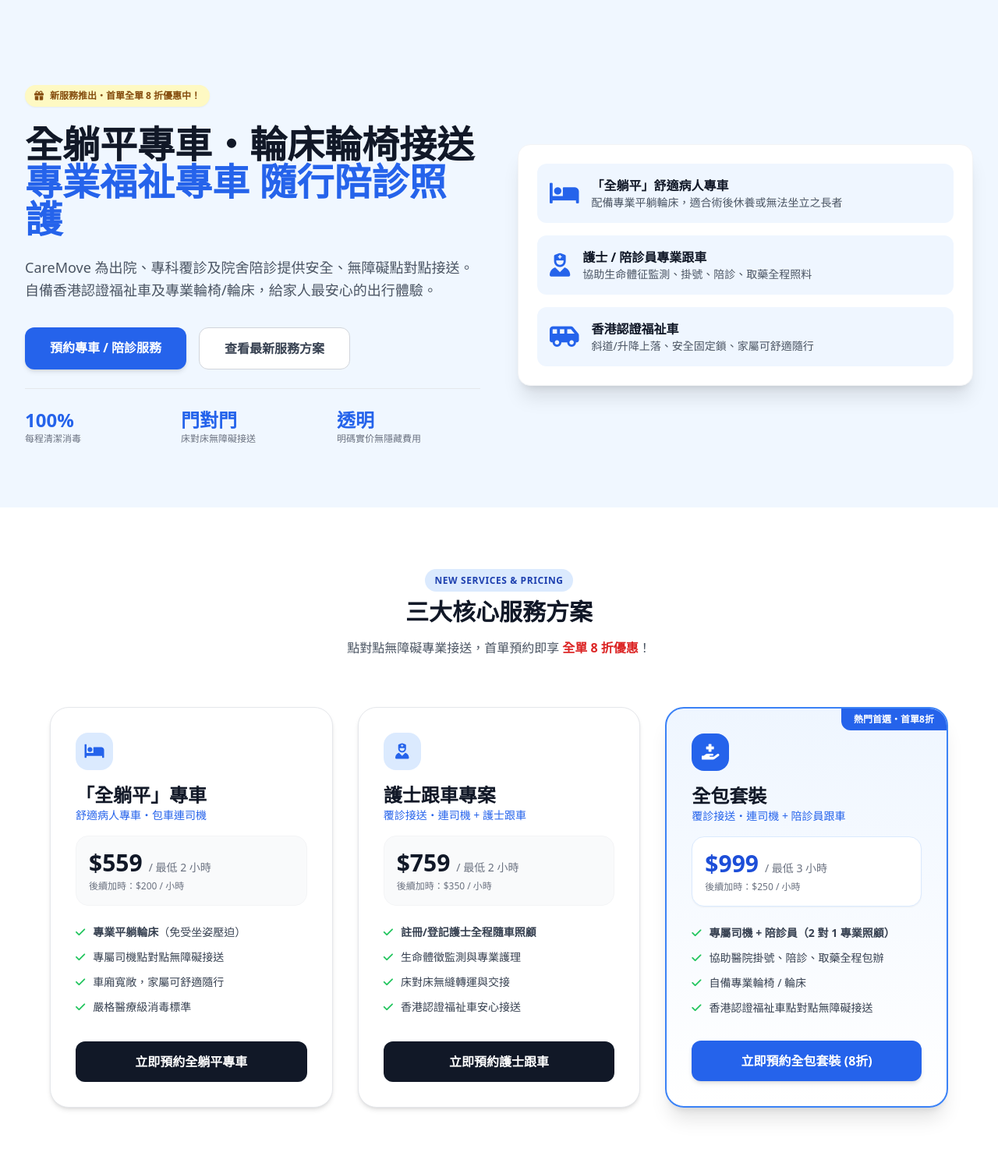
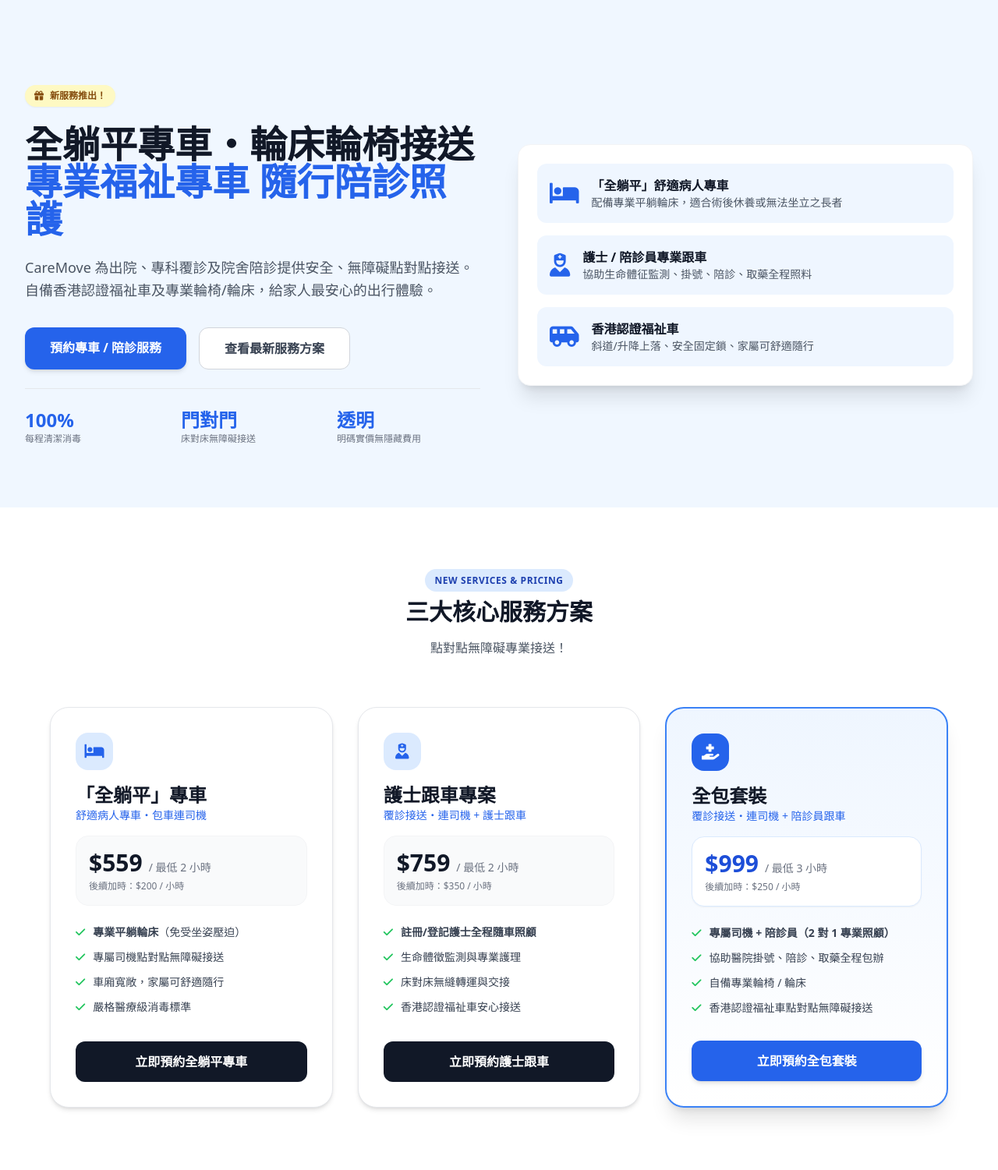
Before and after one commit to caremovemedicaltransport-cyber/caremovemedicaltransport.github.io, a plain HTML site: page index.html in a window 1280 px wide. Shown: the part 99-1600 px from the top of the page at 78% size. Drawn offline with nearby package versions, Linux system fonts and the light colour scheme.

Commit message:
Update index.html

```diff
--- a/index.html
+++ b/index.html
@@ -133,7 +133,7 @@
             <div class="space-y-6">
                 <div class="inline-flex items-center space-x-2 bg-yellow-100 text-yellow-800 text-xs font-bold px-3 py-1.5 rounded-full shadow-sm">
                     <i class="fa-solid fa-gift"></i>
-                    <span>新服務推出・首單全單 8 折優惠中！</span>
+                    <span>新服務推出！</span>
                 </div>
                 <h1 class="text-4xl md:text-5xl font-extrabold text-gray-900 leading-tight">
                     全躺平專車・輪床輪椅接送<br>
@@ -161,7 +161,7 @@
                     </div>
                     <div>
                         <p class="text-2xl font-bold text-blue-600">透明</p>
-                        <p class="text-xs text-gray-500">明碼實价無隱藏費用</p>
+                        <p class="text-xs text-gray-500">明碼實價無隱藏費用</p>
                     </div>
                 </div>
             </div>
@@ -199,7 +199,7 @@
             <div class="text-center max-w-3xl mx-auto mb-16">
                 <span class="bg-blue-100 text-blue-800 text-xs font-bold px-3 py-1.5 rounded-full uppercase tracking-wider">NEW SERVICES & PRICING</span>
                 <h2 class="text-3xl font-bold text-gray-900 mt-3">三大核心服務方案</h2>
-                <p class="text-gray-600 mt-4">點對點無障礙專業接送，首單預約即享 <span class="text-red-600 font-bold">全單 8 折優惠</span>！</p>
+                <p class="text-gray-600 mt-4">點對點無障礙專業接送！</p>
             </div>
 
             <div class="grid md:grid-cols-3 gap-8 max-w-6xl mx-auto">
@@ -272,9 +272,6 @@
 
                 <!-- 方案 3: 全包套裝 (覆診接送連陪診員) -->
                 <div class="bg-gradient-to-b from-blue-50 to-white rounded-3xl p-8 border-2 border-blue-500 shadow-xl relative overflow-hidden flex flex-col justify-between">
-                    <div class="absolute top-0 right-0 bg-blue-600 text-white text-xs font-bold px-4 py-1.5 rounded-bl-xl">
-                        熱門首選・首單8折
-                    </div>
                     <div>
                         <div class="w-12 h-12 bg-blue-600 text-white rounded-2xl flex items-center justify-center text-xl font-bold mb-4">
                             <i class="fa-solid fa-hand-holding-medical"></i>
@@ -302,7 +299,7 @@
                        target="_blank"
                        onclick="fbq('track', 'Contact', {content_name: 'Book Full Package'});"
                        class="block text-center bg-blue-600 hover:bg-blue-700 text-white font-bold py-3.5 rounded-xl shadow-md transition">
-                        立即預約全包套裝 (8折)
+                        立即預約全包套裝
                     </a>
                 </div>
 
@@ -553,7 +550,7 @@
                     <h3 class="text-lg font-bold text-blue-400 border-b border-gray-700 pb-2">💳 付款方式與訂金</h3>
                     <ul class="text-sm text-gray-300 space-y-2">
                         <li>• <strong>接受付款方式</strong>：轉數快 (FPS)、PayMe、支付寶香港 (AlipayHK)（<strong>不設現金付款</strong>）。</li>
-                        <li>• <strong>預約確認</strong>：須於服務前支付指定訂金或全數款項，未付訂金之預約恕不保留。</li>
+                        <li>• <strong>預約確認</strong>：須於服務前支付全數款項，未付款項之預約恕不保留。</li>
                         <li>• <strong>超時與附加費</strong>：超出包車時數將按小時收費；若要求司機離車協助，所產生之泊車費須實報實銷。</li>
                     </ul>
                 </div>
```
